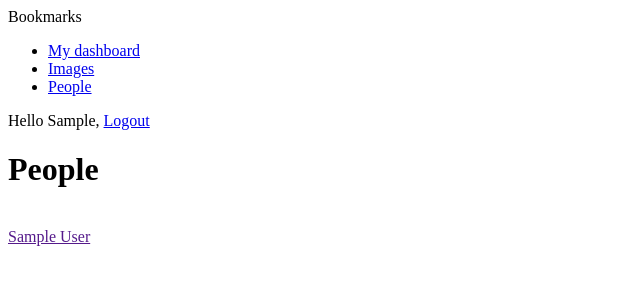
After one commit to Hare1901/PicturesSite, a Django app: page /account/users/ in a window 1280 px wide. The commit adds this page. Shown: the top 300 px of the page, without its empty margins (0-640 px from the left). Run offline with Django 4.2, Linux system fonts and the light colour scheme; the visitor is signed in with stand-in values (Sample User, id 1); data comes from the database, SQL or seed files in the repository; some libraries are stand-ins or nearby versions.

Commit message:
Feat: Система отслеживания действий пользователя. Разработка системы подписки юзеров.Создание представлений списка и детальной информации для профилей пользователей.

```diff
--- a/account/urls.py
+++ b/account/urls.py
@@ -6,6 +6,8 @@ urlpatterns = [
     path('', include('django.contrib.auth.urls')),
     path("", views.dashboard, name='dashboard'),
     path('register/', views.register, name='register'),
-    path('edit/', views.edit, name='edit')
+    path('edit/', views.edit, name='edit'),
+    path('users/', views.user_list, name='user_list'),
+    path('users/<usetname>/', views.user_detail, name='user_detail')
 
 ]
--- a/account/views.py
+++ b/account/views.py
@@ -1,7 +1,8 @@
 from django.http import HttpResponse
-from django.shortcuts import render
+from django.shortcuts import render, get_object_or_404
 from django.contrib.auth import authenticate, login
 from django.contrib.auth.decorators import login_required
+from django.contrib.auth.models import User
 
 from .models import Profile
 
@@ -98,3 +99,27 @@ def edit(request):
         {'user_form': user_form,
          'profile_form': profile_form}
     )
+
+# Преставление всех активных пользователей
+@login_required
+def user_list(request):
+
+    users = User.objects.filter(is_active=True)
+
+    return render(request,
+                  'account/user/list.html',
+                  {'section': 'people',
+                   'users': users})
+
+#Детальная информация о юзере
+@login_required
+def user_detail(request, username):
+
+    user = get_object_or_404(User,
+                             username=username,
+                             is_active=True)
+
+    return render(request,
+                  'account/user/detail.html',
+                  {'sections': 'people',
+                   'user': user})
--- /dev/null
+++ b/templates/account/user/list.html
@@ -0,0 +1,25 @@
+{% extends "base.html" %}
+
+{% load thumbnail %}
+
+{% block title %}People{% endblock %}
+
+{% block content %}
+
+    <h1>People</h1>
+    <div id="people-list">
+        {% for user in users %}
+            <div class="user">
+                <a href="{{ user.get_absolute_url }}">
+                    <img src="{% thumbnail user.profile.photo 180x180 %}">
+                </a>
+                <div class="info">
+                    <a href="{{ user.get_absolute_url }}" class="title">
+                        {{ user.get_full_name }}
+                    </a>
+                </div>
+            </div>
+        {% endfor %}
+    </div>
+
+{% endblock %}
--- a/templates/base.html
+++ b/templates/base.html
@@ -21,7 +21,7 @@
                 <a href="{% url 'images:list' %}">Images</a>
             </li>
             <li {% if section == "people" %}class="selected"{% endif %}>
-                <a href="#">People</a>
+                <a href="{% url 'user_list' %}">People</a>
             </li>
         </ul>
     {% endif %}
```
Also changed, not shown: PicturesSite/settings.py (+9 -12 lines), templates/account/user/detail.html (added, +31 -0 lines).
